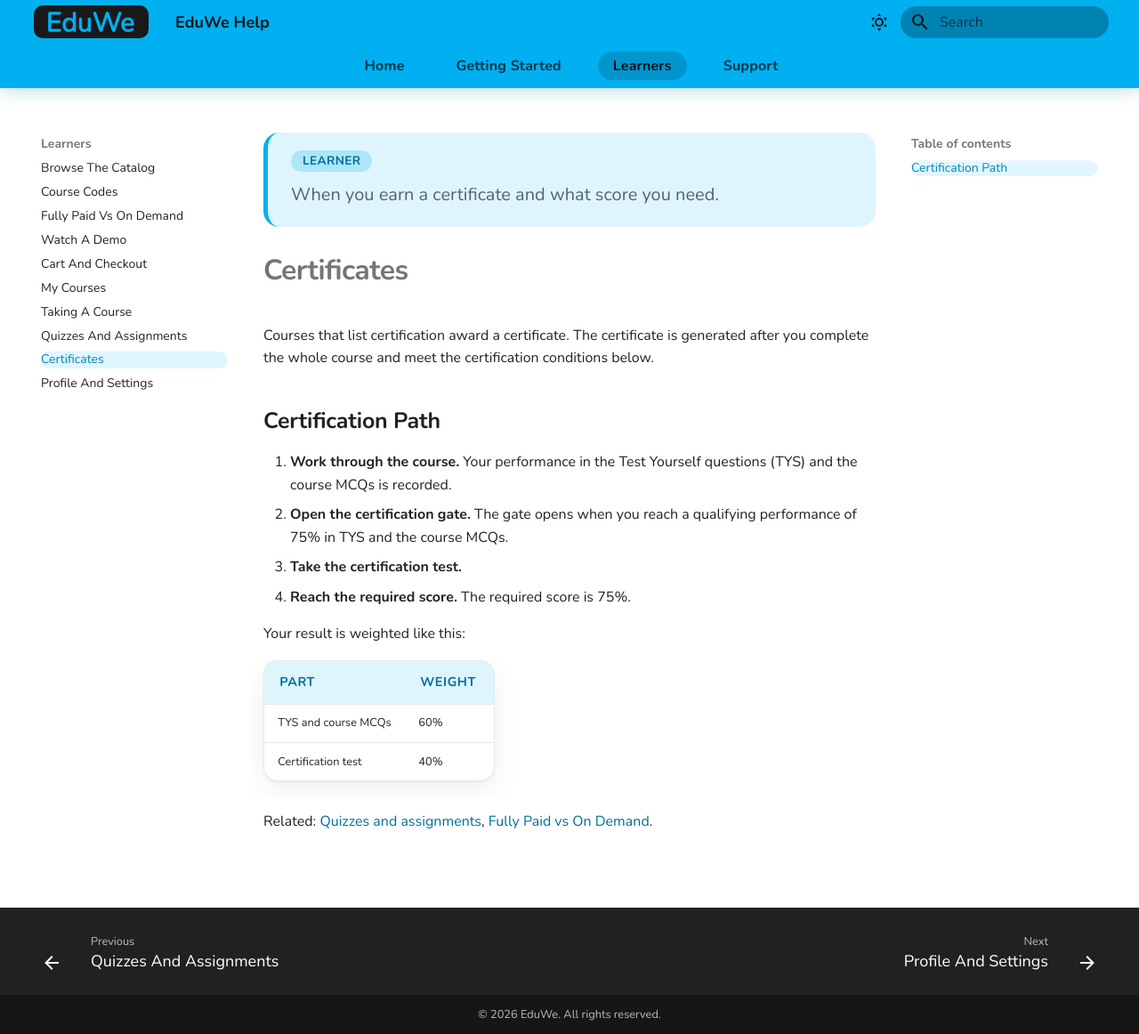
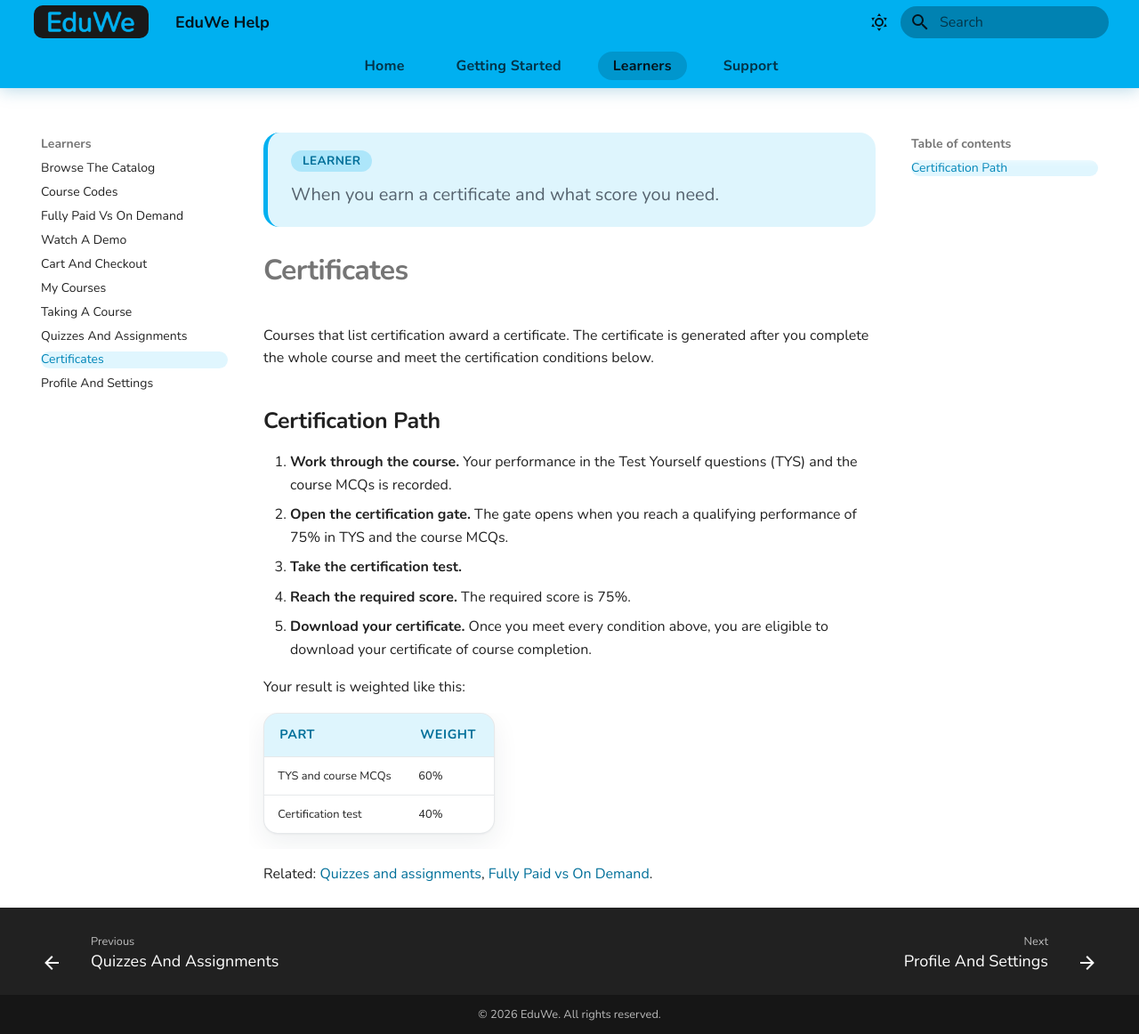
Before and after one commit to geitdeepak/EduWeIO_HelpDoc, an MkDocs documentation site: the page built from docs/learner/certificates.md, in a window 1280 px wide and 1162 px high. Shown: the whole window at 89% size. Built offline with MkDocs 1.6.1 and Material for MkDocs 9.7.7, drawn with Linux system fonts in a browser that asks for light colours.

Commit message:
Add the download step to the certification path
Meeting the certification gate, test and required score makes a learner
eligible to download their certificate of course completion - add that
as the path's final step. A sample certificate and where/how to download
it are still pending.

Co-Authored-By: Claude Sonnet 5 <noreply@anthropic.com>

```diff
--- a/docs/learner/certificates.md
+++ b/docs/learner/certificates.md
@@ -15,6 +15,7 @@ Courses that list certification award a certificate. The certificate is generate
 2. **Open the certification gate.** The gate opens when you reach a qualifying performance of 75% in TYS and the course MCQs.
 3. **Take the certification test.**
 4. **Reach the required score.** The required score is 75%.
+5. **Download your certificate.** Once you meet every condition above, you are eligible to download your certificate of course completion.
 
 Your result is weighted like this:
 
@@ -23,13 +24,13 @@ Your result is weighted like this:
 | TYS and course MCQs | 60% |
 | Certification test | 40% |
 
-<!-- Source: product owner. -->
+<!-- Source: product owner, and the Certification Path card on the course home page (see Taking a course). -->
 <!-- TODO: confirm that TYS stands for "Test Yourself" (the eduwe.io "Why EduWe.io" text mentions "test yourself" MCQs). -->
 <!-- TODO: clarify the required score of 75%: does it apply to the combined weighted result (60% + 40%), or to the certification test alone? Also add a worked example once clear. -->
 <!-- TODO: how is the 75% qualifying performance measured (average of all attempts, best attempt, per section)? How many attempts are allowed at the certification test, and can you retake it? -->
 <!-- TODO: does "completion of all the course" mean every lesson must be marked complete? -->
 <!-- TODO: confirm whether the same conditions apply to On Demand courses, and whether certification is listed on the course card (the Cloud Computing card details say "Certificate on completion of course"). -->
 <!-- TODO: the dashboard's TYS and MCQ circles show the percentage attempted (product owner), but the certification gate uses 75% qualifying performance. Clarify how attempted percentage and qualifying performance differ, and what the Certification circle measures. -->
-<!-- TODO: document where to download or share a certificate and what it shows. -->
+<!-- TODO: add a screenshot of a sample certificate once provided, and describe what it shows and where/how you download or share it. -->
 
 Related: [Quizzes and assignments](quizzes-and-assignments.md), [Fully Paid vs On Demand](pricing-models.md).
```
